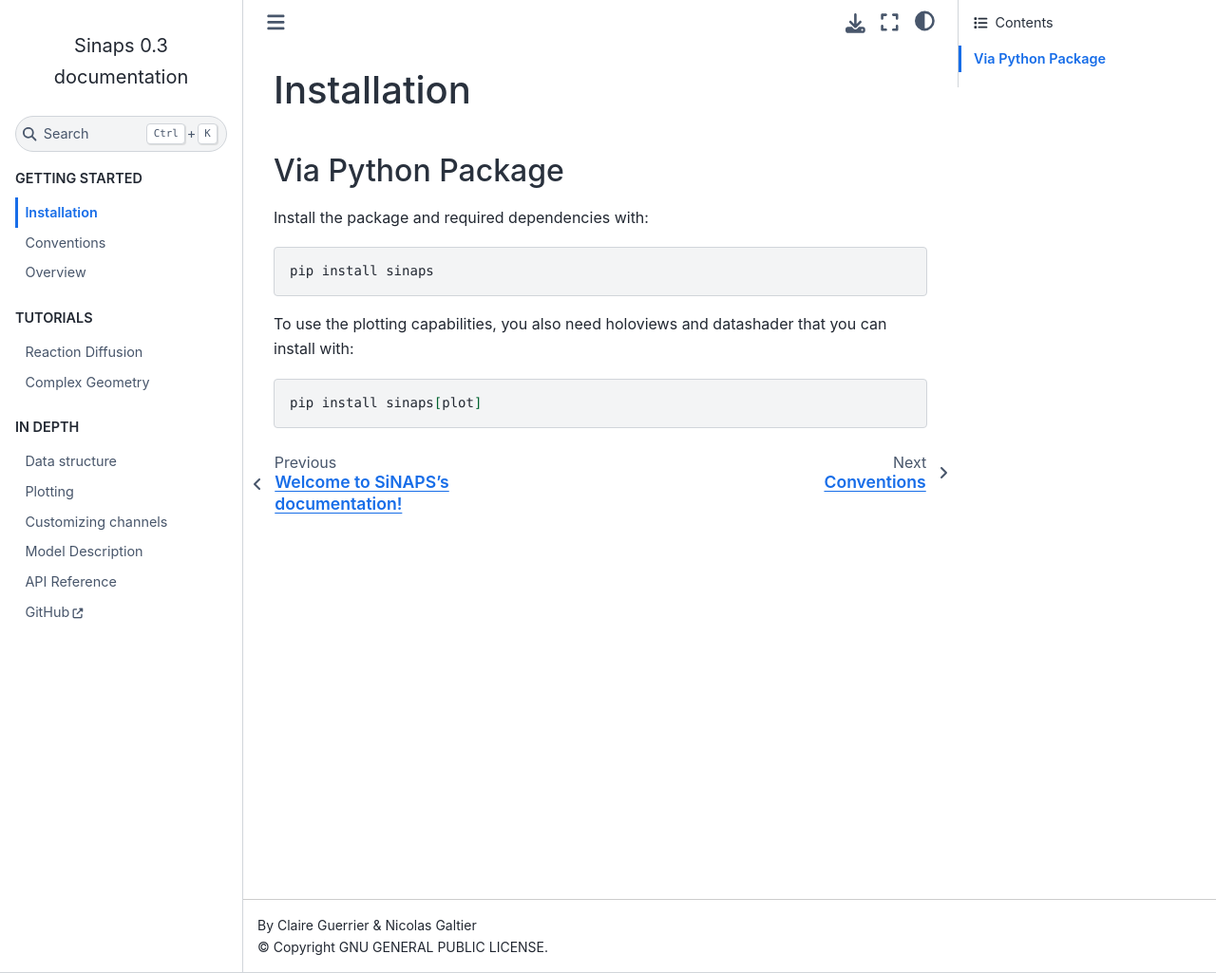
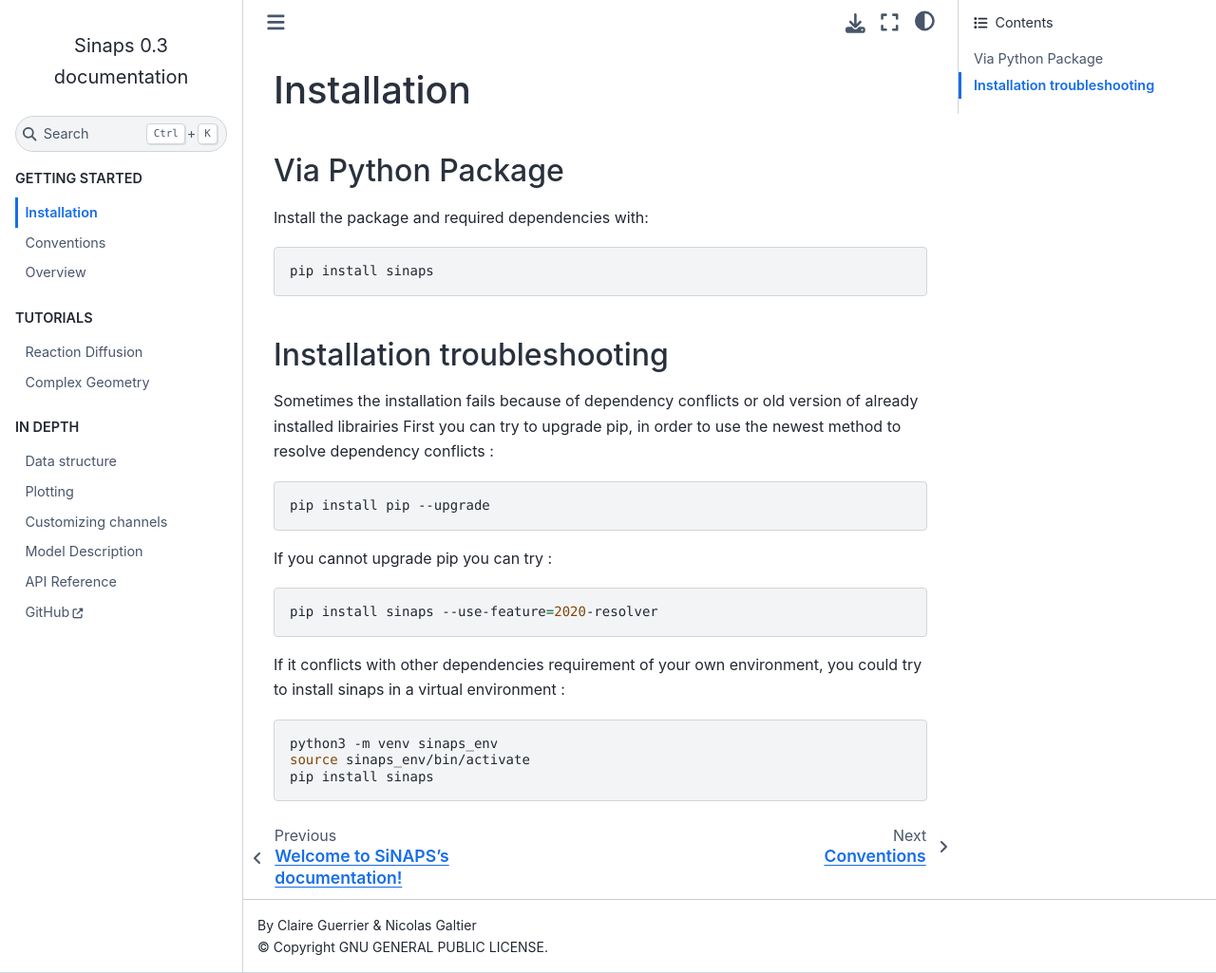
Before and after one commit to ngltr/sinaps, a Sphinx documentation site: the page built from docs/installing.rst, in a window 1280 px wide and 1025 px high. Shown: the whole window at 95% size. Built offline with Sphinx 7.4.7 and the Sphinx Book theme 1.1.4, drawn with Linux system fonts in a browser that asks for light colours.

Commit message:
Add installation troubleshooting instructions

```diff
--- a/docs/installing.rst
+++ b/docs/installing.rst
@@ -11,8 +11,26 @@ Install the package and required dependencies with:
 
     pip install sinaps
 
-To use the plotting capabilities, you also need holoviews and datashader that you can install with:
+Installation troubleshooting
+============================
+
+Sometimes the installation fails because of dependency conflicts or old version of already installed librairies
+First you can try to upgrade pip, in order to use the newest method to resolve dependency conflicts :
 
 .. code:: bash
 
-    pip install sinaps[plot]
+    pip install pip --upgrade
+
+If you cannot upgrade pip you can try :
+
+.. code:: bash
+
+    pip install sinaps --use-feature=2020-resolver
+
+If it conflicts with other dependencies requirement of your own environment, you could try to install sinaps in a virtual environment :
+
+.. code:: bash
+
+    python3 -m venv sinaps_env
+    source sinaps_env/bin/activate
+    pip install sinaps
```
